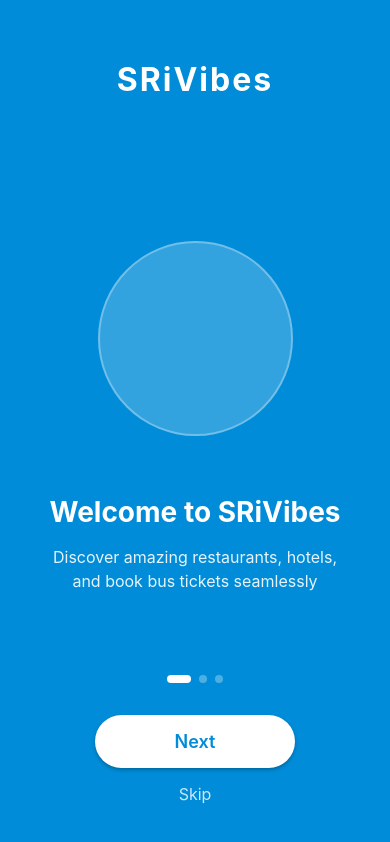
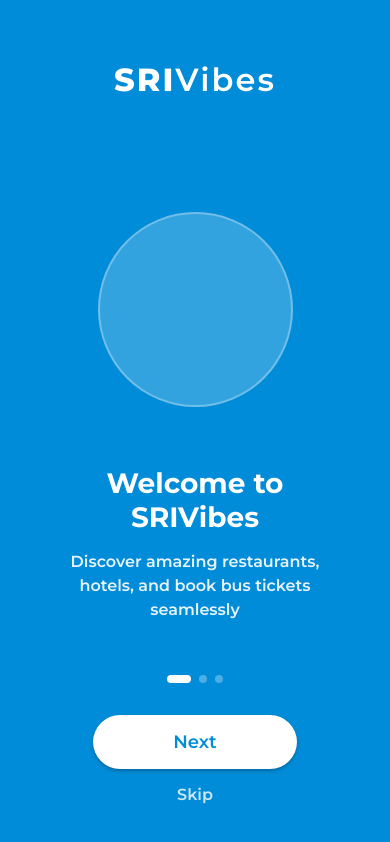
Before and after one commit to Yohan-Helitha/SriVibes, a React Native app in the folder apps/mobile/: screen / in a window 390 px wide. Built offline with nearby package versions, Linux system fonts and the light colour scheme.

Commit message:
change the app font style to Montserrat

```diff
--- a/apps/mobile/src/screens/HomeScreen.tsx
+++ b/apps/mobile/src/screens/HomeScreen.tsx
@@ -11,6 +11,7 @@ import {
 } from 'react-native';
 import { StatusBar } from 'expo-status-bar';
 import { Ionicons, MaterialIcons } from '@expo/vector-icons';
+import { useFonts } from 'expo-font';
 import { colors } from '../theme/colors';
 
 const { width } = Dimensions.get('window');
@@ -40,6 +41,11 @@ const HOTELS = [
 ];
 
 export default function HomeScreen() {
+  const [fontsLoaded] = useFonts({
+    'Montserrat-ExtraBold': require('../../assets/fonts/Montserrat-ExtraBold.ttf'),
+    'Montserrat-SemiBold': require('../../assets/fonts/Montserrat-SemiBold.ttf'),
+  });
+
   const [selectedLocation, setSelectedLocation] = useState<string>('');
   const [searchQuery, setSearchQuery] = useState<string>('');
   const [activeTab, setActiveTab] = useState<string>('home');
@@ -55,13 +61,20 @@ export default function HomeScreen() {
     setFavorites(newFavorites);
   };
 
+  if (!fontsLoaded) {
+    return null;
+  }
+
   return (
     <View style={styles.container}>
       <StatusBar style="light" />
 
       {/* Header Section */}
       <View style={styles.header}>
-        <Text style={styles.logo}>SRIVibes</Text>
+        <View style={styles.logoContainer}>
+          <Text style={styles.logoSRI}>SRI</Text>
+          <Text style={styles.logoVibes}>Vibes</Text>
+        </View>
         <TouchableOpacity style={styles.notificationButton}>
           <Ionicons name="notifications" size={24} color={colors.white} />
         </TouchableOpacity>
@@ -284,11 +297,19 @@ const styles = StyleSheet.create({
     borderBottomLeftRadius: 20,
     borderBottomRightRadius: 20,
   },
-  logo: {
+  logoContainer: {
+    flexDirection: 'row',
+    alignItems: 'center',
+  },
+  logoSRI: {
     fontSize: 28,
-    fontWeight: '700',
     color: colors.white,
-    fontFamily: 'Montserrat',
+    fontFamily: 'Montserrat-ExtraBold',
+  },
+  logoVibes: {
+    fontSize: 28,
+    color: colors.white,
+    fontFamily: 'Montserrat-SemiBold',
   },
   notificationButton: {
     padding: 8,
--- a/apps/mobile/src/screens/LoadingScreen.tsx
+++ b/apps/mobile/src/screens/LoadingScreen.tsx
@@ -1,11 +1,18 @@
 import React, { useEffect, useRef, useState } from 'react';
-import { View, Text, StyleSheet, Animated, Dimensions, ViewProps } from 'react-native';
+import { View, Text, StyleSheet, Animated, Dimensions } from 'react-native';
 import { LinearGradient } from 'expo-linear-gradient';
+import { useFonts } from 'expo-font';
 import { colors } from '../theme/colors';
 
 const { width, height } = Dimensions.get('window');
 
 export default function LoadingScreen({ onFinish }: { onFinish: () => void }) {
+  const [fontsLoaded] = useFonts({
+    'Montserrat-ExtraBold': require('../../assets/fonts/Montserrat-ExtraBold.ttf'),
+    'Montserrat-SemiBold': require('../../assets/fonts/Montserrat-SemiBold.ttf'),
+    'Montserrat-Bold': require('../../assets/fonts/Montserrat-Bold.ttf'),
+  });
+
   const [showSecondScreen, setShowSecondScreen] = useState(false);
   const fadeAnim = useRef(new Animated.Value(1)).current;
   const dotScale = useRef(new Animated.Value(1)).current;
@@ -70,6 +77,10 @@ export default function LoadingScreen({ onFinish }: { onFinish: () => void }) {
     };
   }, []);
 
+  if (!fontsLoaded) {
+    return null; // or a simple loading indicator
+  }
+
   return (
     <LinearGradient
       colors={[colors.primary, colors.primary]}
@@ -81,7 +92,8 @@ export default function LoadingScreen({ onFinish }: { onFinish: () => void }) {
           // First Screen: "SRIVibes" without red dot
           <View style={styles.textContainer}>
             <View style={styles.brandContainer}>
-              <Text style={styles.brand}>SRIVibes</Text>
+              <Text style={styles.brandSRI}>SRI</Text>
+              <Text style={styles.brandVibes}>Vibes</Text>
             </View>
           </View>
         ) : (
@@ -89,7 +101,8 @@ export default function LoadingScreen({ onFinish }: { onFinish: () => void }) {
           <View style={styles.textContainer}>
             <Text style={styles.greeting}>Ayubowan!</Text>
             <View style={styles.brandContainer}>
-              <Text style={styles.brand}>SRIVibes</Text>
+              <Text style={styles.brandSRI}>SRI</Text>
+              <Text style={styles.brandVibes}>Vibes</Text>
               {/* @ts-ignore */}
               <Animated.View
                 style={[
@@ -122,23 +135,28 @@ const styles = StyleSheet.create({
     alignItems: 'center',
   },
   greeting: {
-    fontSize: 32,
-    fontWeight: 'bold',
+    fontSize: 40,
+    fontWeight: '700',
     color: colors.white,
     marginBottom: 8,
     letterSpacing: 1,
-    fontFamily: 'Montserrat',
+    fontFamily: 'Montserrat-Bold',
   },
   brandContainer: {
     flexDirection: 'row',
     alignItems: 'center',
   },
-  brand: {
-    fontSize: 32,
-    fontWeight: 'bold',
+  brandSRI: {
+    fontSize: 48,
     color: colors.white,
     letterSpacing: 1,
-    fontFamily: 'Montserrat',
+    fontFamily: 'Montserrat-ExtraBold',
+  },
+  brandVibes: {
+    fontSize: 48,
+    color: colors.white,
+    letterSpacing: 1,
+    fontFamily: 'Montserrat-SemiBold',
   },
   staticDot: {
     width: 8,
--- a/apps/mobile/src/screens/LoginScreen.tsx
+++ b/apps/mobile/src/screens/LoginScreen.tsx
@@ -1,11 +1,21 @@
 import React from 'react';
 import { View, Text, StyleSheet, Dimensions, TouchableOpacity } from 'react-native';
 import { LinearGradient } from 'expo-linear-gradient';
+import { useFonts } from 'expo-font';
 import { colors } from '../theme/colors';
 
 const { width } = Dimensions.get('window');
 
 export default function LoginScreen({ onLogin }: { onLogin: () => void }) {
+  const [fontsLoaded] = useFonts({
+    'Montserrat-ExtraBold': require('../../assets/fonts/Montserrat-ExtraBold.ttf'),
+    'Montserrat-SemiBold': require('../../assets/fonts/Montserrat-SemiBold.ttf'),
+    'Montserrat-Bold': require('../../assets/fonts/Montserrat-Bold.ttf'),
+  });
+
+  if (!fontsLoaded) {
+    return null;
+  }
   return (
     <LinearGradient
       colors={[colors.primary, colors.primary]}
@@ -14,7 +24,8 @@ export default function LoginScreen({ onLogin }: { onLogin: () => void }) {
       <View style={styles.content}>
         {/* Logo */}
         <View style={styles.logoContainer}>
-          <Text style={styles.logo}>SRiVibes</Text>
+          <Text style={styles.logoSRI}>SRI</Text>
+          <Text style={styles.logoVibes}>Vibes</Text>
         </View>
 
         {/* Login Form Placeholder */}
@@ -52,24 +63,32 @@ const styles = StyleSheet.create({
     justifyContent: 'center',
   },
   logoContainer: {
+    flexDirection: 'row',
     alignItems: 'center',
+    justifyContent: 'center',
     marginBottom: 60,
   },
-  logo: {
+  logoSRI: {
     fontSize: 40,
-    fontWeight: 'bold',
     color: colors.text,
     letterSpacing: 2,
+    fontFamily: 'Montserrat-ExtraBold',
+  },
+  logoVibes: {
+    fontSize: 40,
+    color: colors.text,
+    letterSpacing: 2,
+    fontFamily: 'Montserrat-SemiBold',
   },
   formContainer: {
     width: '100%',
   },
   title: {
     fontSize: 32,
-    fontWeight: 'bold',
     color: colors.text,
     marginBottom: 32,
     textAlign: 'center',
+    fontFamily: 'Montserrat-Bold',
   },
   inputPlaceholder: {
     backgroundColor: 'rgba(255, 255, 255, 0.2)',
@@ -83,6 +102,7 @@ const styles = StyleSheet.create({
     color: colors.text,
     fontSize: 16,
     opacity: 0.8,
+    fontFamily: 'Montserrat-SemiBold',
   },
   button: {
     backgroundColor: colors.text,
@@ -99,13 +119,14 @@ const styles = StyleSheet.create({
   buttonText: {
     color: colors.primary,
     fontSize: 18,
-    fontWeight: '600',
     textAlign: 'center',
+    fontFamily: 'Montserrat-SemiBold',
   },
   linkText: {
     color: colors.text,
     fontSize: 14,
     textAlign: 'center',
     opacity: 0.9,
+    fontFamily: 'Montserrat-SemiBold',
   },
 });
--- a/apps/mobile/src/screens/Onboarding01.tsx
+++ b/apps/mobile/src/screens/Onboarding01.tsx
@@ -1,11 +1,21 @@
 import React from 'react';
 import { View, Text, StyleSheet, Dimensions, TouchableOpacity } from 'react-native';
 import { LinearGradient } from 'expo-linear-gradient';
+import { useFonts } from 'expo-font';
 import { colors } from '../theme/colors';
 
 const { width, height } = Dimensions.get('window');
 
 export default function Onboarding01({ onNext }: { onNext: () => void }) {
+  const [fontsLoaded] = useFonts({
+    'Montserrat-ExtraBold': require('../../assets/fonts/Montserrat-ExtraBold.ttf'),
+    'Montserrat-SemiBold': require('../../assets/fonts/Montserrat-SemiBold.ttf'),
+    'Montserrat-Bold': require('../../assets/fonts/Montserrat-Bold.ttf'),
+  });
+
+  if (!fontsLoaded) {
+    return null;
+  }
   return (
     <LinearGradient
       colors={[colors.primary, colors.primary]}
@@ -14,7 +24,8 @@ export default function Onboarding01({ onNext }: { onNext: () => void }) {
       <View style={styles.content}>
         {/* Logo/Brand Area */}
         <View style={styles.logoContainer}>
-          <Text style={styles.logo}>SRiVibes</Text>
+          <Text style={styles.logoSRI}>SRI</Text>
+          <Text style={styles.logoVibes}>Vibes</Text>
         </View>
 
         {/* Main Content */}
@@ -25,7 +36,7 @@ export default function Onboarding01({ onNext }: { onNext: () => void }) {
           </View>
 
           <View style={styles.textContainer}>
-            <Text style={styles.title}>Welcome to SRiVibes</Text>
+            <Text style={styles.title}>Welcome to SRIVibes</Text>
             <Text style={styles.subtitle}>
               Discover amazing restaurants, hotels, and book bus tickets seamlessly
             </Text>
@@ -64,14 +75,22 @@ const styles = StyleSheet.create({
     paddingBottom: 40,
   },
   logoContainer: {
+    flexDirection: 'row',
     alignItems: 'center',
+    justifyContent: 'center',
     marginBottom: 40,
   },
-  logo: {
+  logoSRI: {
     fontSize: 32,
-    fontWeight: 'bold',
     color: colors.text,
     letterSpacing: 2,
+    fontFamily: 'Montserrat-ExtraBold',
+  },
+  logoVibes: {
+    fontSize: 32,
+    color: colors.text,
+    letterSpacing: 2,
+    fontFamily: 'Montserrat-SemiBold',
   },
   mainContent: {
     flex: 1,
@@ -99,10 +118,10 @@ const styles = StyleSheet.create({
   },
   title: {
     fontSize: 28,
-    fontWeight: 'bold',
     color: colors.text,
     marginBottom: 16,
     textAlign: 'center',
+    fontFamily: 'Montserrat-Bold',
   },
   subtitle: {
     fontSize: 16,
@@ -110,6 +129,7 @@ const styles = StyleSheet.create({
     textAlign: 'center',
     lineHeight: 24,
     opacity: 0.9,
+    fontFamily: 'Montserrat-SemiBold',
   },
   bottomContainer: {
     alignItems: 'center',
@@ -144,11 +164,12 @@ const styles = StyleSheet.create({
   buttonText: {
     color: colors.primary,
     fontSize: 18,
-    fontWeight: '600',
+    fontFamily: 'Montserrat-SemiBold',
   },
   skipText: {
     color: colors.text,
     fontSize: 16,
     opacity: 0.8,
+    fontFamily: 'Montserrat-SemiBold',
   },
 });
--- a/apps/mobile/src/screens/Onboarding02.tsx
+++ b/apps/mobile/src/screens/Onboarding02.tsx
@@ -1,11 +1,21 @@
 import React from 'react';
 import { View, Text, StyleSheet, Dimensions, TouchableOpacity } from 'react-native';
 import { LinearGradient } from 'expo-linear-gradient';
+import { useFonts } from 'expo-font';
 import { colors } from '../theme/colors';
 
 const { width, height } = Dimensions.get('window');
 
 export default function Onboarding02({ onNext }: { onNext: () => void }) {
+  const [fontsLoaded] = useFonts({
+    'Montserrat-ExtraBold': require('../../assets/fonts/Montserrat-ExtraBold.ttf'),
+    'Montserrat-SemiBold': require('../../assets/fonts/Montserrat-SemiBold.ttf'),
+    'Montserrat-Bold': require('../../assets/fonts/Montserrat-Bold.ttf'),
+  });
+
+  if (!fontsLoaded) {
+    return null;
+  }
   return (
     <LinearGradient
       colors={[colors.primary, colors.primary]}
@@ -71,9 +81,9 @@ const styles = StyleSheet.create({
   },
   logo: {
     fontSize: 32,
-    fontWeight: 'bold',
     color: colors.text,
     letterSpacing: 2,
+    fontFamily: 'Montserrat-Bold',
   },
   mainContent: {
     flex: 1,
@@ -106,10 +116,10 @@ const styles = StyleSheet.create({
   },
   title: {
     fontSize: 28,
-    fontWeight: 'bold',
     color: colors.text,
     marginBottom: 16,
     textAlign: 'center',
+    fontFamily: 'Montserrat-Bold',
   },
   subtitle: {
     fontSize: 16,
@@ -117,6 +127,7 @@ const styles = StyleSheet.create({
     textAlign: 'center',
     lineHeight: 24,
     opacity: 0.9,
+    fontFamily: 'Montserrat-SemiBold',
   },
   bottomContainer: {
     alignItems: 'center',
@@ -151,11 +162,12 @@ const styles = StyleSheet.create({
   buttonText: {
     color: colors.primary,
     fontSize: 18,
-    fontWeight: '600',
+    fontFamily: 'Montserrat-SemiBold',
   },
   skipText: {
     color: colors.text,
     fontSize: 16,
     opacity: 0.8,
+    fontFamily: 'Montserrat-SemiBold',
   },
 });
```
